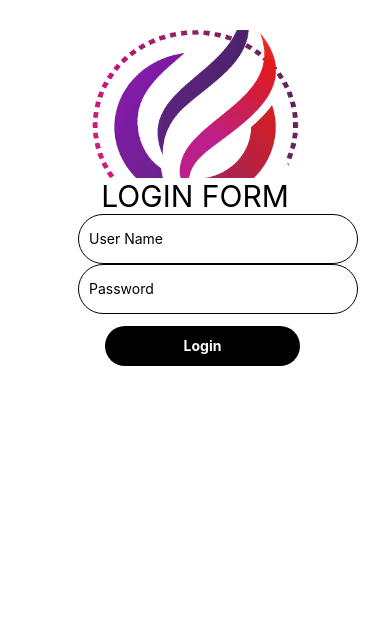
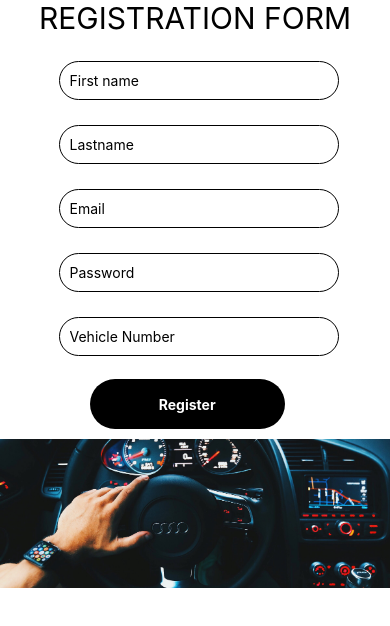
Before and after one commit to Mish880/Car-Sale-System-With-ReactNative, a React Native app: screen / in a window 390 px wide. Shown: the top 626 px of the page. Built offline with nearby package versions, Linux system fonts and the light colour scheme.

Commit message:
Update Signup

```diff
--- a/App.js
+++ b/App.js
@@ -10,7 +10,7 @@ import Vehicleform from './screen/Vehicleform/vehicleform'
 const App = () => {
     return (
        <View>
-              <Loginform/>
+              <Signupform/>
        </View>
     );
 };
--- a/screen/Signupform/signupform.jsx
+++ b/screen/Signupform/signupform.jsx
@@ -17,6 +17,8 @@ const signupform=()=>{
            <TouchableOpacity name="Regbutton" style={styles.Rbutton}>
                 <Text style={styles.inputtextbtn}>Register</Text>
            </TouchableOpacity>
+
+           <Image style={styles.image} source={require('../Signupform/images/RONE.jpg')} />
 
         </View>
      );
@@ -71,8 +73,10 @@ const styles = StyleSheet.create({
 
    image:{
       width:'100%',
-      height:'100%',
+      height:'30%',
       resizeMode:'cover',
+      marginTop:10,
+
    },
 });
 export default signupform;
```
Also changed, not shown: screen/Loginform/images/LD.jpg (deleted), screen/Signupform/images/RONE.jpg (added).
